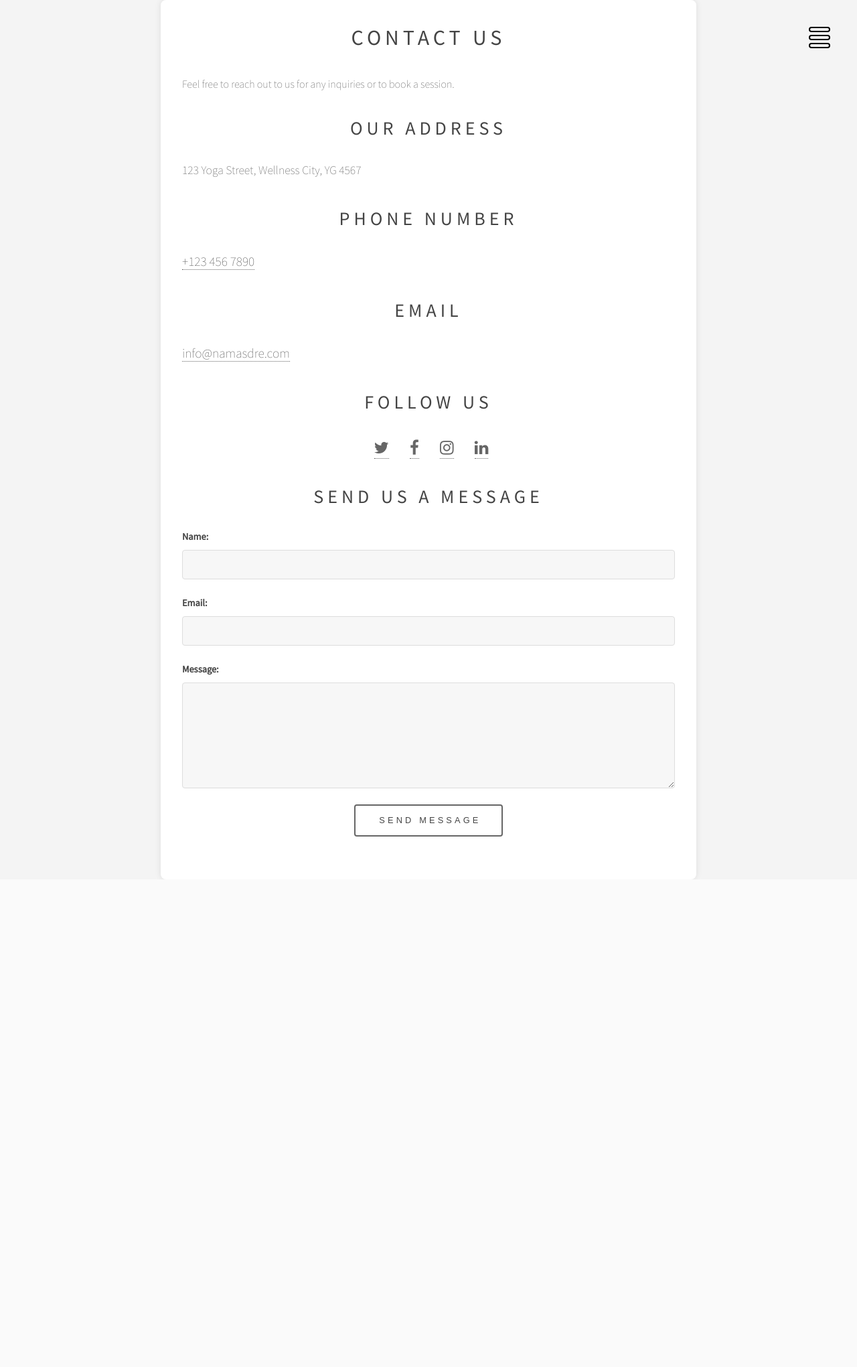
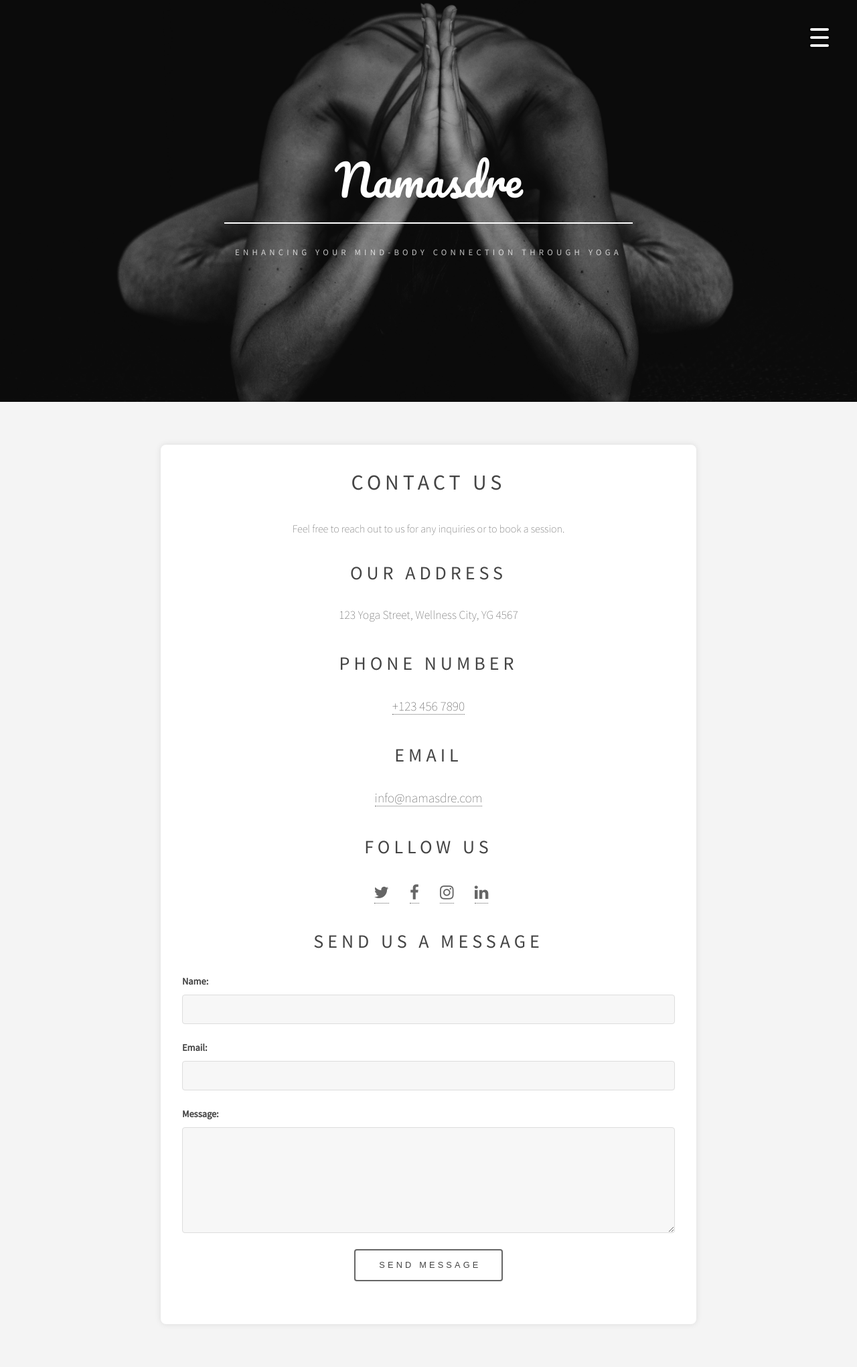
Before and after one commit to D-Mallon/namasdre, a Django app: page /contact/ in a window 1280 px wide. Shown: the whole page at 67% size. Before the commit the page ends 1313 px from the top, so only its background shows below. Run offline with Django 4.2, Linux system fonts and the light colour scheme.

Commit message:
Update contact page with header and paragraph styling

```diff
--- a/core/templates/core/contact_page.html
+++ b/core/templates/core/contact_page.html
@@ -1,17 +1,29 @@
 {% extends "shared/base.html" %} {% load static %} {% block title %}Namasdre -
 Yoga & Wellness Contact{% endblock %} {% block content %}
+<header id="header" class="alt">
+  <div class="inner">
+    <h1>Namasdre</h1>
+    <p>Enhancing Your Mind-Body Connection Through Yoga</p>
+  </div>
+</header>
 <div class="contact-container">
   <h1>Contact Us</h1>
-  <p>Feel free to reach out to us for any inquiries or to book a session.</p>
+  <p class="contact_paragraphs">
+    Feel free to reach out to us for any inquiries or to book a session.
+  </p>
   <div class="contact-info">
     <h2>Our Address</h2>
-    <p>123 Yoga Street, Wellness City, YG 4567</p>
+    <p class="contact_paragraphs">123 Yoga Street, Wellness City, YG 4567</p>
 
     <h2>Phone Number</h2>
-    <p><a href="tel:+1234567890">+123 456 7890</a></p>
+    <p class="contact_paragraphs">
+      <a href="tel:+1234567890">+123 456 7890</a>
+    </p>
 
     <h2>Email</h2>
-    <p><a href="mailto:info@namasdre.com">info@namasdre.com</a></p>
+    <p class="contact_paragraphs">
+      <a href="mailto:info@namasdre.com">info@namasdre.com</a>
+    </p>
 
     <h2>Follow Us</h2>
     <ul class="social-icons">
--- a/shared/static/shared/css/main.css
+++ b/shared/static/shared/css/main.css
@@ -1775,7 +1775,7 @@ body.is-loading #header.alt .inner {
 .contact-container {
   padding: 2em;
   max-width: 800px;
-  margin: 0 auto;
+  margin: 5% auto;
   background: #fff;
   border-radius: 8px;
   box-shadow: 0 0 10px rgba(0, 0, 0, 0.1);
@@ -1800,6 +1800,11 @@ body.is-loading #header.alt .inner {
 .contact-info a {
   text-decoration: none;
   border-bottom: 1px dotted;
+}
+
+.contact_paragraphs {
+  margin: 0 0 2em 0;
+  text-align: center;
 }
 
 .contact-form {
```
